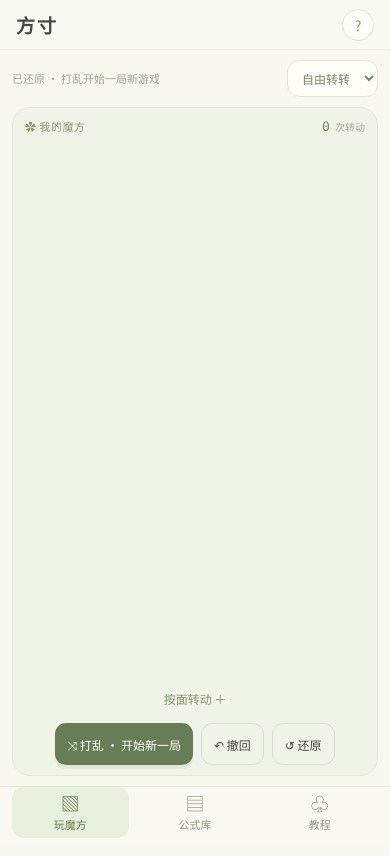
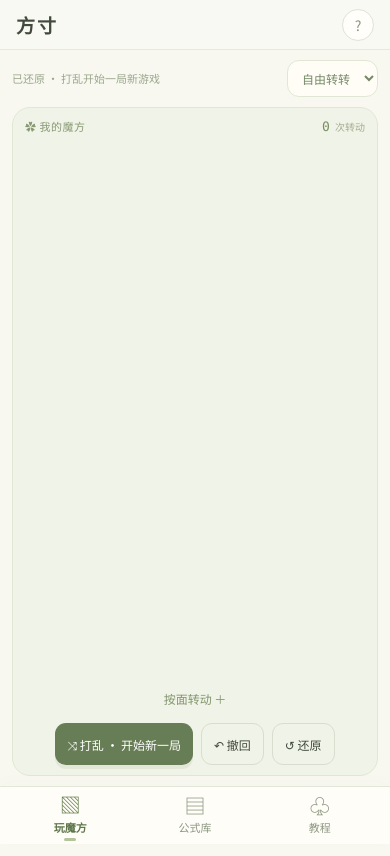
Before and after one commit to enjoy7ech/Rubik-s-Cube-Playground, a website: page src/index.html in a window 390 px wide. Drawn offline with nearby package versions, Linux system fonts and the light colour scheme.

Commit message:
Lighten mobile bottom navigation selected state

```diff
--- a/src/mobile-layout.css
+++ b/src/mobile-layout.css
@@ -14,11 +14,17 @@
  .stage-background{inset:18px}
  .mobile-handbook-open .cloud-note,.mobile-handbook-open .paper-plane,.mobile-handbook-open .leaf-sprig,.mobile-handbook-open .tiny-rainbow,.mobile-handbook-open .mini-star,.mobile-handbook-open .mini-ring{display:none}
  body{padding-bottom:calc(58px + env(safe-area-inset-bottom))}
- .side-rail{inset:auto 0 0;width:100%;height:calc(58px + env(safe-area-inset-bottom));padding:0 12px env(safe-area-inset-bottom);border-right:0;border-top:1px solid #e1e7d5;z-index:40;background:#faf8f2}
+ .side-rail{inset:auto 0 0;width:100%;height:calc(58px + env(safe-area-inset-bottom));padding:0 12px env(safe-area-inset-bottom);border-right:0;border-top:1px solid #e3e7da;z-index:40;background:#fffdf7;box-shadow:0 -4px 16px #53634305}
  .side-rail .rail-brand,.side-rail .rail-bottom{display:none}
- .side-rail nav{display:flex;flex-direction:row;justify-content:space-around;gap:8px;width:100%;margin:0}
- .side-rail nav a{width:auto;flex:1;max-width:150px;padding:6px 8px;border-radius:12px;font-size:11px;gap:3px}
- .side-rail nav b{font-size:19px;line-height:20px}
+ .side-rail nav{display:flex;flex-direction:row;justify-content:space-around;gap:8px;width:100%;height:58px;margin:0}
+ .side-rail nav a{position:relative;width:auto;flex:1;max-width:none;min-height:54px;padding:6px 8px 10px;border-radius:0;font-size:11px;line-height:14px;gap:4px;justify-content:center;color:#8c9781;touch-action:manipulation;-webkit-tap-highlight-color:transparent}
+ .side-rail nav b{font-size:21px;line-height:22px;transition:transform .16s ease,color .16s ease}
+ .side-rail nav a.selected{background:transparent;color:#5d764b;font-weight:600}
+ .side-rail nav a.selected b{color:#6d8758;transform:translateY(-1px)}
+ .side-rail nav a.selected::after{display:block;content:'';position:absolute;width:12px;height:3px;bottom:3px;left:calc(50% - 6px);border-radius:3px;background:#b3c49b}
+ .side-rail nav a:hover{background:transparent;color:#6d8758}
+ .side-rail nav a:active b{transform:scale(.94)}
+ .side-rail nav a:focus-visible{outline:2px solid #a9bd90;outline-offset:-4px;border-radius:12px}
  .app-shell{margin-left:0}
  .app-header{height:calc(50px + env(safe-area-inset-top));padding:env(safe-area-inset-top) 16px 0}
  .app-name{font-size:19px}
--- a/src/mobile-layout.js
+++ b/src/mobile-layout.js
@@ -1,3 +1,4 @@
+document.querySelector('.side-rail nav a.selected')?.setAttribute('aria-current','page');
 const modes=document.querySelector('.game-modes');
 if(modes){
  const select=document.createElement('select');select.className='mobile-mode-select';select.setAttribute('aria-label','游戏模式');
```
